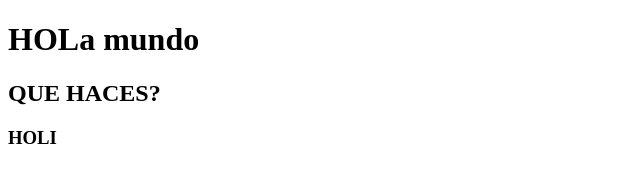
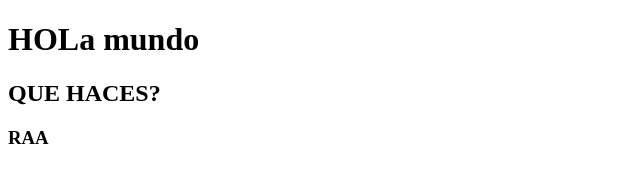
Before and after one commit to Anthonyvp04/PRACTICANDO123, a plain HTML site: page index.html in a window 1280 px wide. Shown: the full height of the page, 0-640 px from the left. Drawn offline with Linux system fonts and the light colour scheme.

Commit message:
PROBANDO

```diff
--- a/index.html
+++ b/index.html
@@ -9,6 +9,6 @@
 <body>
     <h1>HOLa mundo</h1>
     <h2>QUE HACES?</h2>
-    <h3>HOLI</h3>
+    <h3>RAA</h3>
 </body>
 </html>
```
